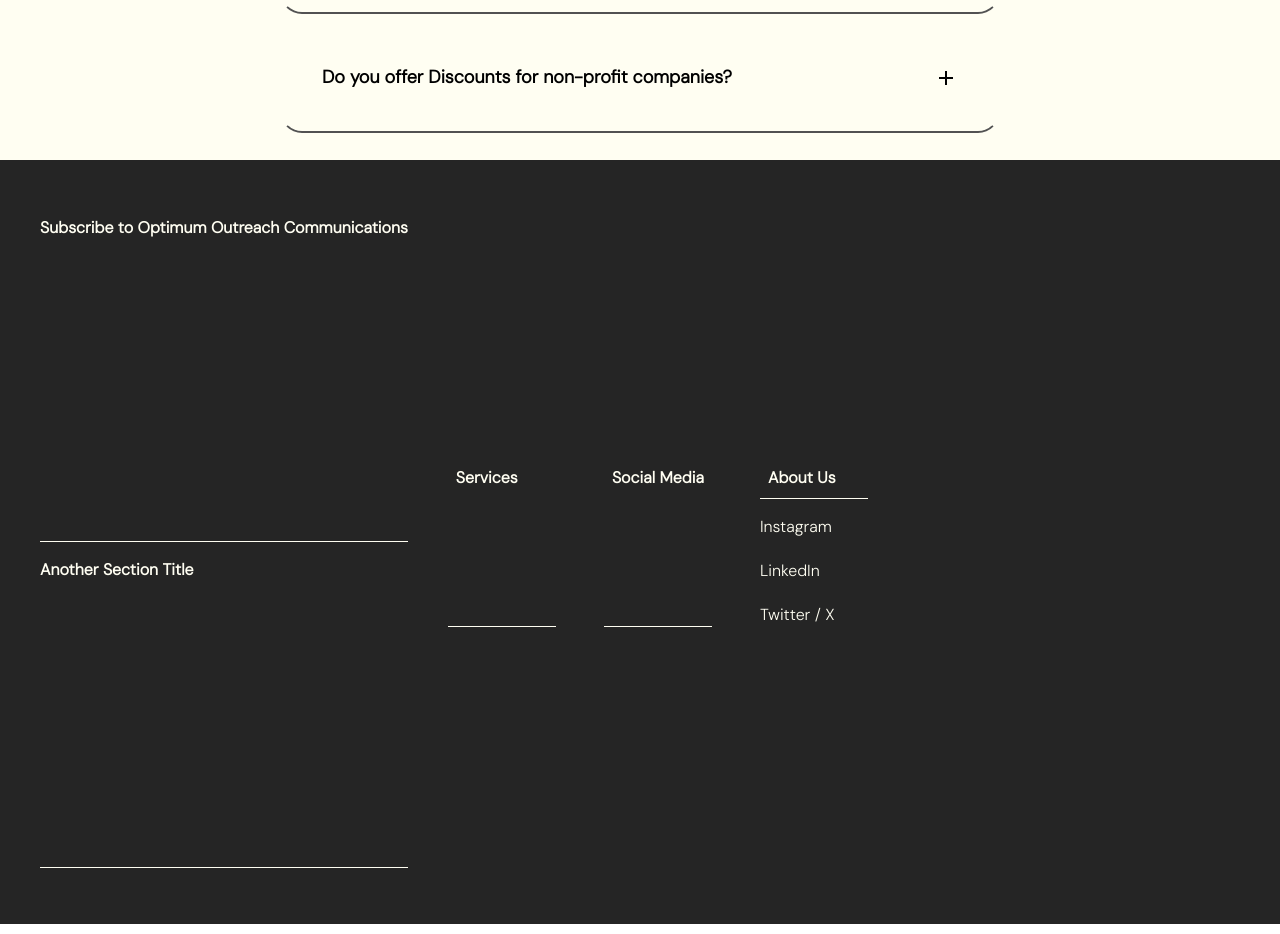
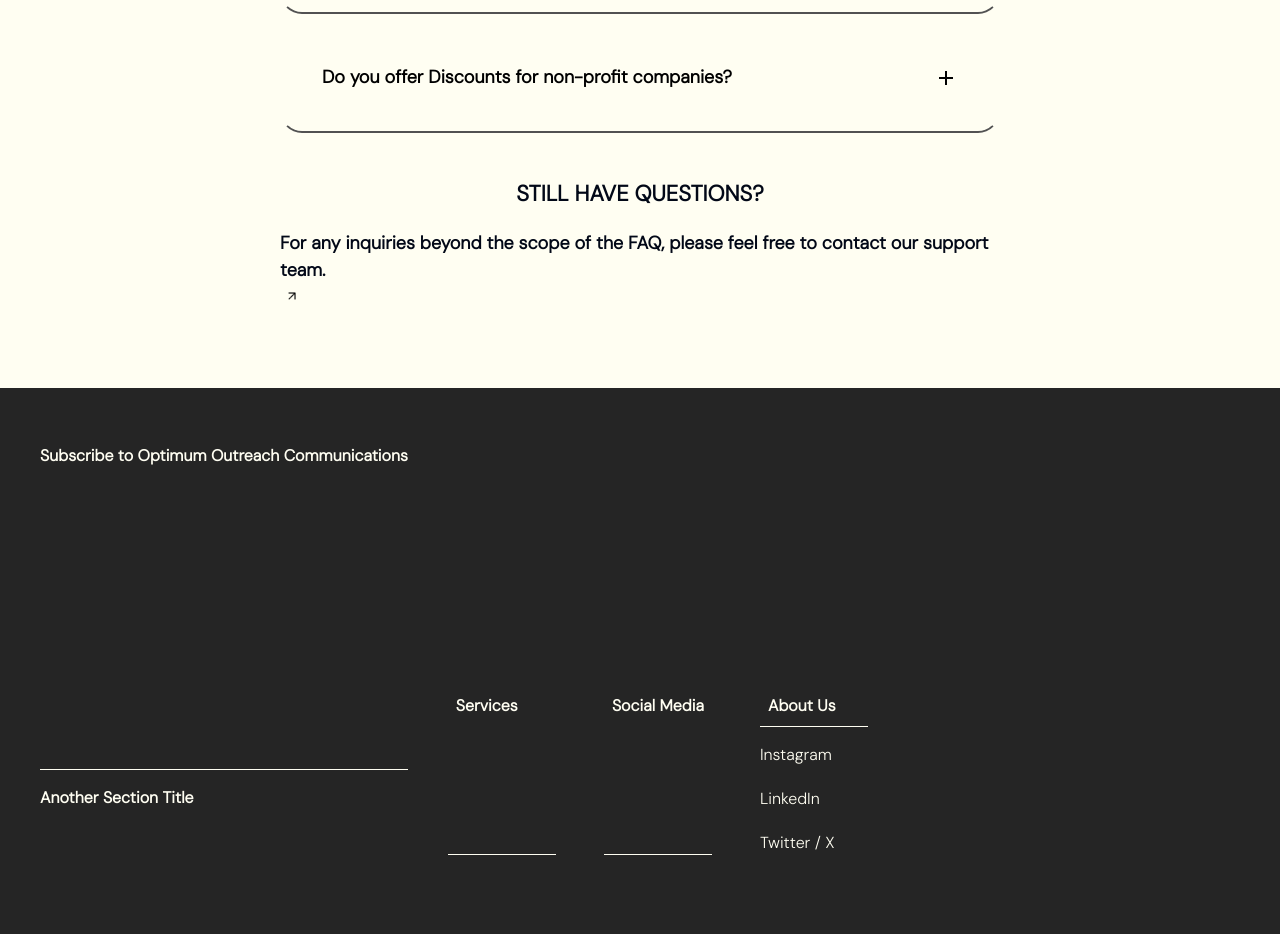
Before and after one commit to hendrckks/demo, a React (Vite) app in the folder optimum/: page / in a window 1280 px wide. Shown: the part 3040-3974 px from the top of the page. Built offline with nearby package versions, Linux system fonts and the light colour scheme; a web font is replaced by a local one.

Commit message:
faq functionalities

```diff
--- a/optimum/src/FAQs.css
+++ b/optimum/src/FAQs.css
@@ -1,5 +1,5 @@
 .faq-wrapper {
-  height: 100vh;
+  /* height: 100vh; */
   font-family: "DM Sans", sans-serif;
   background-color: #fffef2;
   /* background-image: url("https://assets-global.website-files.com/5837424ae11409586f837994/61195e21f792d7065d2f56ad_noise.png"),
--- a/optimum/src/pages/FAQs.tsx
+++ b/optimum/src/pages/FAQs.tsx
@@ -4,6 +4,9 @@ import AddIcon from "@mui/icons-material/Add";
 import RemoveIcon from "@mui/icons-material/Remove";
 
 function FAQs() {
+  <a href="https://www.flaticon.com/free-icons/up" title="up icons">
+    Up icons created by Royyan Wijaya - Flaticon
+  </a>;
   const [selected, setSelected] = useState(null);
 
   const toggle = (index: number) => {
@@ -82,6 +85,22 @@ function FAQs() {
               </div>
             </div>
           ))}
+          <div className="font-semibold py-10 w-fit">
+            <h1 className=" flex justify-center items-center text-[22px]">
+              STILL HAVE QUESTIONS?
+            </h1>
+            <p className="text-[18px] mt-5">
+              For any inquiries beyond the scope of the FAQ, please feel free to
+              contact our support team.
+              <span>
+                <img
+                  src="/src/assets/arrow (1).png"
+                  alt="right up arrow"
+                  className="h-[24px] cursor-pointer"
+                />
+              </span>
+            </p>
+          </div>
         </div>
       </div>
     </div>
@@ -89,5 +108,3 @@ function FAQs() {
 }
 
 export default FAQs;
-
-// "max-h-0 transition-all 0.5s cubic-beizer(0,1,0,1) overflow-hidden"
```
Also changed, not shown: optimum/src/assets/arrow (1).png (added).
